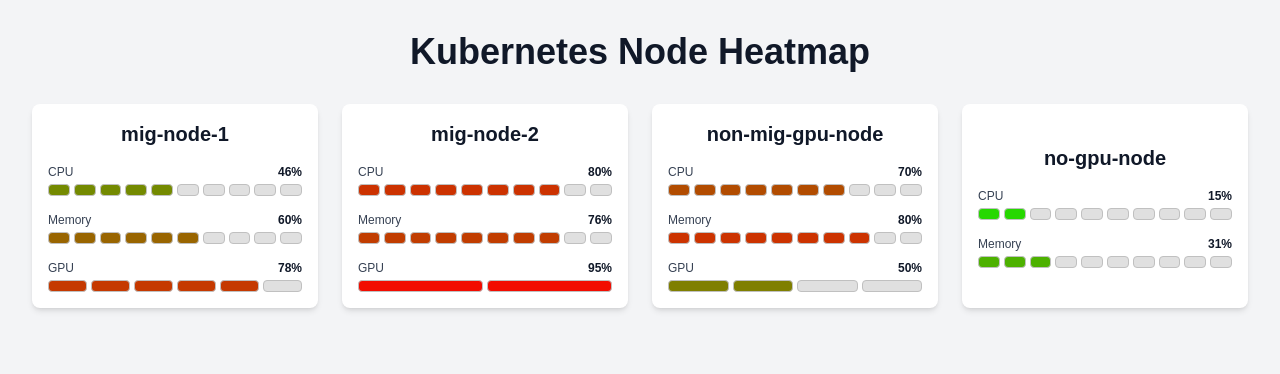
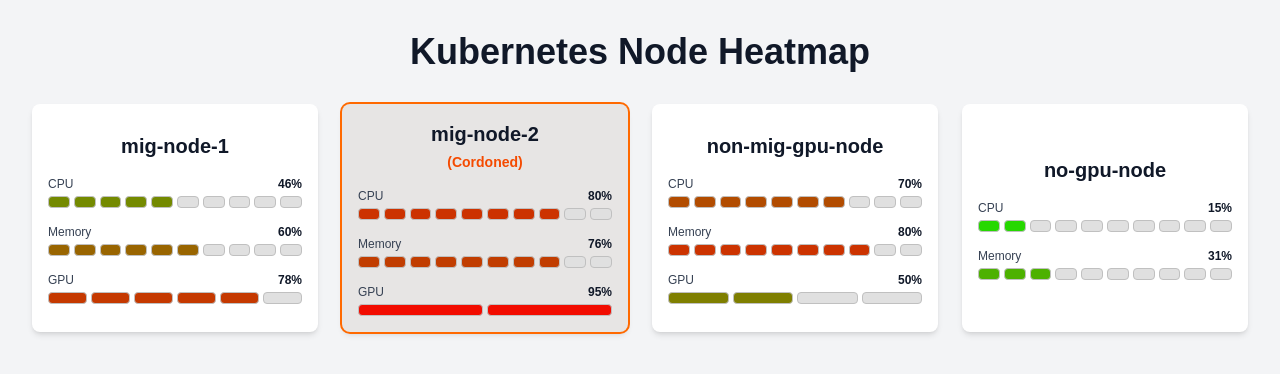
Before and after one commit to gichul-hong/k8s-map, a Next.js app: page / in a window 1280 px wide. Shown: the top 374 px of the page. Built offline with nearby package versions, Linux system fonts and the light colour scheme.

Commit message:
cordon 표기 추가

```diff
--- a/src/app/api/k8s/nodes/route.ts
+++ b/src/app/api/k8s/nodes/route.ts
@@ -6,6 +6,7 @@ export async function GET() {
   const dummyNodes = [
     {
       name: 'mig-node-1',
+      unschedulable: false,
       cpu: { capacity: '32', allocatable: '31', usage: '0m' },
       memory: { capacity: '128Gi', allocatable: '120Gi', usage: '0Mi' },
       gpus: {
@@ -15,6 +16,7 @@ export async function GET() {
     },
     {
       name: 'mig-node-2',
+      unschedulable: true, // Mark as unschedulable for testing
       cpu: { capacity: '32', allocatable: '31', usage: '0m' },
       memory: { capacity: '128Gi', allocatable: '120Gi', usage: '0Mi' },
       gpus: {
@@ -23,6 +25,7 @@ export async function GET() {
     },
     {
       name: 'non-mig-gpu-node', // New node for non-MIG GPU
+      unschedulable: false,
       cpu: { capacity: '16', allocatable: '15', usage: '0m' },
       memory: { capacity: '64Gi', allocatable: '60Gi', usage: '0Mi' },
       gpus: {
@@ -31,6 +34,7 @@ export async function GET() {
     },
     {
       name: 'no-gpu-node',
+      unschedulable: false,
       cpu: { capacity: '16', allocatable: '15', usage: '0m' },
       memory: { capacity: '64Gi', allocatable: '60Gi', usage: '0Mi' },
       gpus: {},
@@ -66,6 +70,7 @@ export async function GET() {
 
       return {
         name: node.metadata?.name || 'unknown',
+        unschedulable: node.spec?.unschedulable || false,
         cpu: {
           capacity: capacity['cpu'] || 'N/A',
           allocatable: allocatable['cpu'] || 'N/A',
--- a/src/app/page.tsx
+++ b/src/app/page.tsx
@@ -13,6 +13,7 @@ interface GpuInfo {
 
 interface NodeData {
   name: string;
+  unschedulable: boolean;
   cpu: { capacity: string; allocatable: string; usage:string };
   memory: { capacity: string; allocatable: string; usage: string };
   gpus: { [migProfile: string]: GpuInfo }; // Now an object for MIG profiles
@@ -29,6 +30,7 @@ interface MetricData {
 // CombinedNodeData will merge NodeData and MetricData
 interface CombinedNodeData {
     name: string;
+    unschedulable: boolean;
     cpu: { capacity: string; allocatable: string; usage: string };
     memory: { capacity: string; allocatable: string; usage: string };
     gpus: { [migProfile: string]: GpuInfo };
@@ -132,13 +134,20 @@ export default function Home() {
       <div className="grid grid-cols-1 sm:grid-cols-2 md:grid-cols-3 lg:grid-cols-4 gap-6">
         {nodes.map((node) => {
           const totalGpuCapacity = getTotalGpuCapacity(node);
+          const isCordoned = node.unschedulable;
+          const cardBgClass = isCordoned
+            ? 'bg-stone-200 dark:bg-stone-800 ring-2 ring-orange-500'
+            : 'bg-white dark:bg-gray-800';
+
           return (
             <div
               key={node.name}
-              className="p-4 rounded-lg shadow-md bg-white dark:bg-gray-800 flex flex-col items-center justify-center text-center cursor-pointer transform transition-transform duration-200 hover:scale-105"
+              className={`p-4 rounded-lg shadow-md ${cardBgClass} flex flex-col items-center justify-center text-center cursor-pointer transform transition-transform duration-200 hover:scale-105`}
               onClick={() => setSelectedNode(node)}
             >
-              <h2 className="text-xl font-semibold mb-4">{node.name}</h2>
+              <h2 className="text-xl font-semibold mb-4">
+                {node.name} {isCordoned && <span className="block text-sm text-orange-600 dark:text-orange-400 font-bold mt-1">(Cordoned)</span>}
+              </h2>
               <div className="w-full space-y-4">
                 <ResourceGrid label="CPU" percentage={node.cpuUsagePercentage || 0} total={10} />
                 <ResourceGrid label="Memory" percentage={node.memoryUsagePercentage || 0} total={10} />
```
Also changed, not shown: 1 other file (tests, documents, lock files or other folders).
